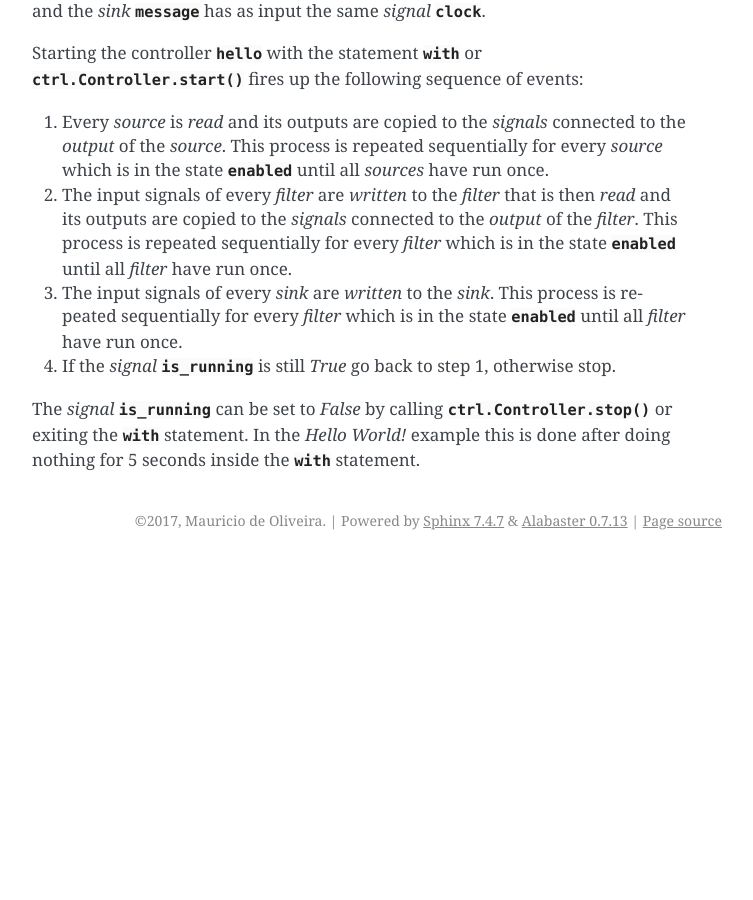
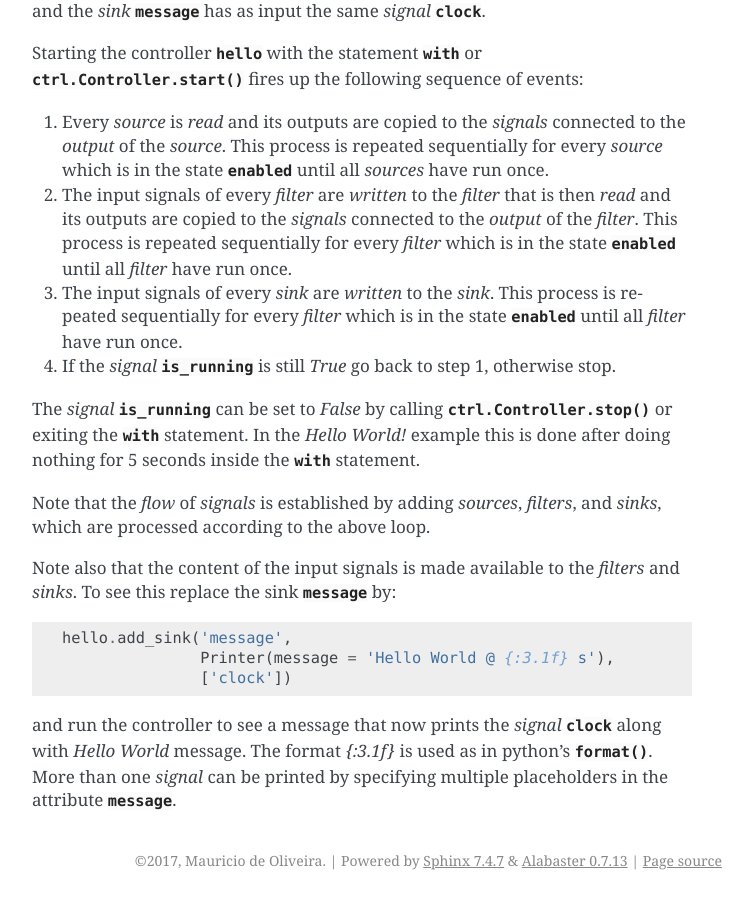
Before and after one commit to mcdeoliveira/pyctrl, a Sphinx documentation site: the page built from doc/tutorial.rst, in a window 1280 px wide and 900 px high, scrolled down 4015 px. Shown: the whole window, without its empty margins (388-1141 px from the left). Built offline with Sphinx 7.4.7, drawn with Linux system fonts in a browser that asks for light colours; before the commit the page ends 4575 px from its top, so only the background shows below that.

Commit message:
More documentation and clening up of the code

```diff
--- a/doc/tutorial.rst
+++ b/doc/tutorial.rst
@@ -225,3 +225,21 @@ The *signal* :py:data:`is_running` can be set to `False` by calling
 :py:meth:`ctrl.Controller.stop` or exiting the :py:obj:`with`
 statement. In the `Hello World!` example this is done after doing
 nothing for 5 seconds inside the :py:obj:`with` statement.
+
+Note that the *flow* of *signals* is established by adding *sources*,
+*filters*, and *sinks*, which are processed according to the above
+loop.
+
+Note also that the content of the input signals is made available to
+the *filters* and *sinks*. To see this replace the sink
+:py:data:`message` by::
+
+    hello.add_sink('message',
+		   Printer(message = 'Hello World @ {:3.1f} s'),
+		   ['clock'])
+
+and run the controller to see a message that now prints the *signal*
+:py:data:`clock` along with `Hello World` message. The format
+`{:3.1f}` is used as in python's :py:func:`format`. More
+than one *signal* can be printed by specifying multiple placeholders
+in the attribute :py:attr:`message`.
```
